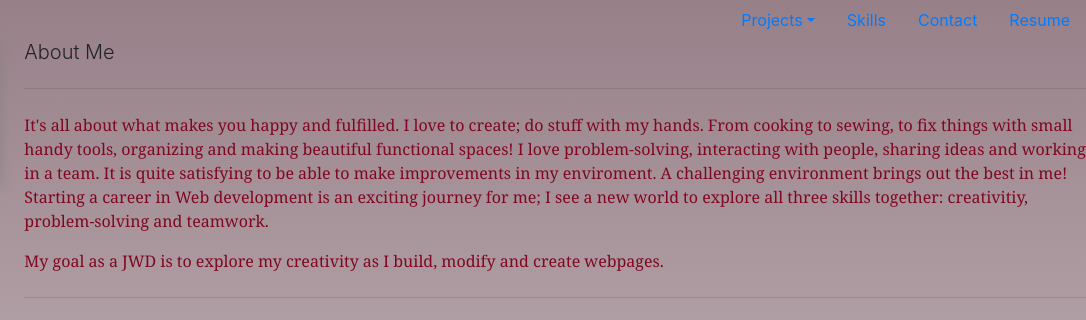
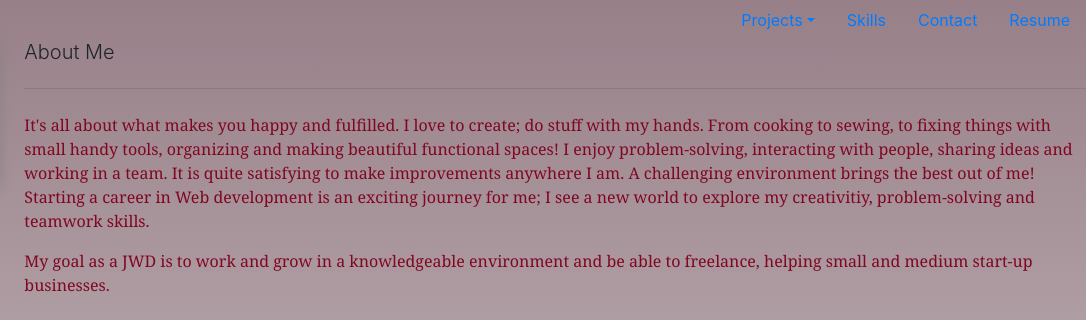
Before and after one commit to GoldingGees/CVPortfolio, a plain HTML site: page index.html in a window 1280 px wide. Shown: the top 320 px of the page, 194-1280 px from the left. Drawn offline with nearby package versions, Linux system fonts and the light colour scheme.

Commit message:
few updates

```diff
--- a/index.html
+++ b/index.html
@@ -48,12 +48,13 @@
             <h6 class="lead">About Me</h6>
             <hr class="my-4">
             <p>It's all about what makes you happy and fulfilled. I love to create; do stuff with my hands.
-                From cooking to sewing, to fix things with small handy tools, organizing and making beautiful functional spaces!
-                I love problem-solving, interacting with people, sharing ideas and working in a team.
-                It is quite satisfying to be able to make improvements in my enviroment. A challenging environment brings out the best in me!
+                From cooking to sewing, to fixing things with small handy tools, organizing and making beautiful functional spaces!
+                I enjoy problem-solving, interacting with people, sharing ideas and working in a team.
+                It is quite satisfying to make improvements anywhere I am. A challenging environment brings the best out of me!
                 Starting a career in Web development is an exciting journey for me; I see a new world to explore
-                all three skills together: creativitiy, problem-solving and teamwork.</p>
-            <p>My goal as a JWD is to explore my creativity as I build, modify and create webpages.</p>
+                my creativitiy, problem-solving and teamwork skills.</p>
+            <p>My goal as a JWD is to work and grow in a knowledgeable environment and be able to freelance, helping
+                small and medium start-up businesses.</p>
             <hr class="my-4">
     </div>
 </div>
@@ -131,7 +132,7 @@
             <a href="https://github.com/GoldingGees"><i class="fab fa-github"></i></a>
             <a href="mailto: goldest491@gmail.com"><i class="fas fa-envelope"></i></a>
             <a href="https://www.youtube.com/channel/UCi23OldyAvl7ug3iyr1xoGQ"><i class="fab fa-youtube"></i></a>
-            <em><h6>Blending passion and profession into service and solutions in front-end web development.</h6></em>
+            <em><h6>Where passion and profession returns service and solutions in front-end web development.</h6></em>
         </div>
     </div>
 </div>
--- a/style.css
+++ b/style.css
@@ -1,8 +1,10 @@
 body {
     background-image: linear-gradient(rgba(49, 1, 19, 0.5), rgba(207, 202, 202, 0.5)), url(.vscode/assets/css/img/code\ laptop\ background\ img.jpg);
+    /*background-image: url("https://photos.google.com/search/_tra_/photo/AF1QipPsseKJ7K2EsYAxjHH4EW4LgOAJcmkCZq-mj8ZG");*/
     overflow:auto;
     background-repeat: no-repeat;
     background-size: cover;
+    opacity: 75px;
     background-position: center;
     /*background-color: rgb(243, 177, 190);
 */
```
